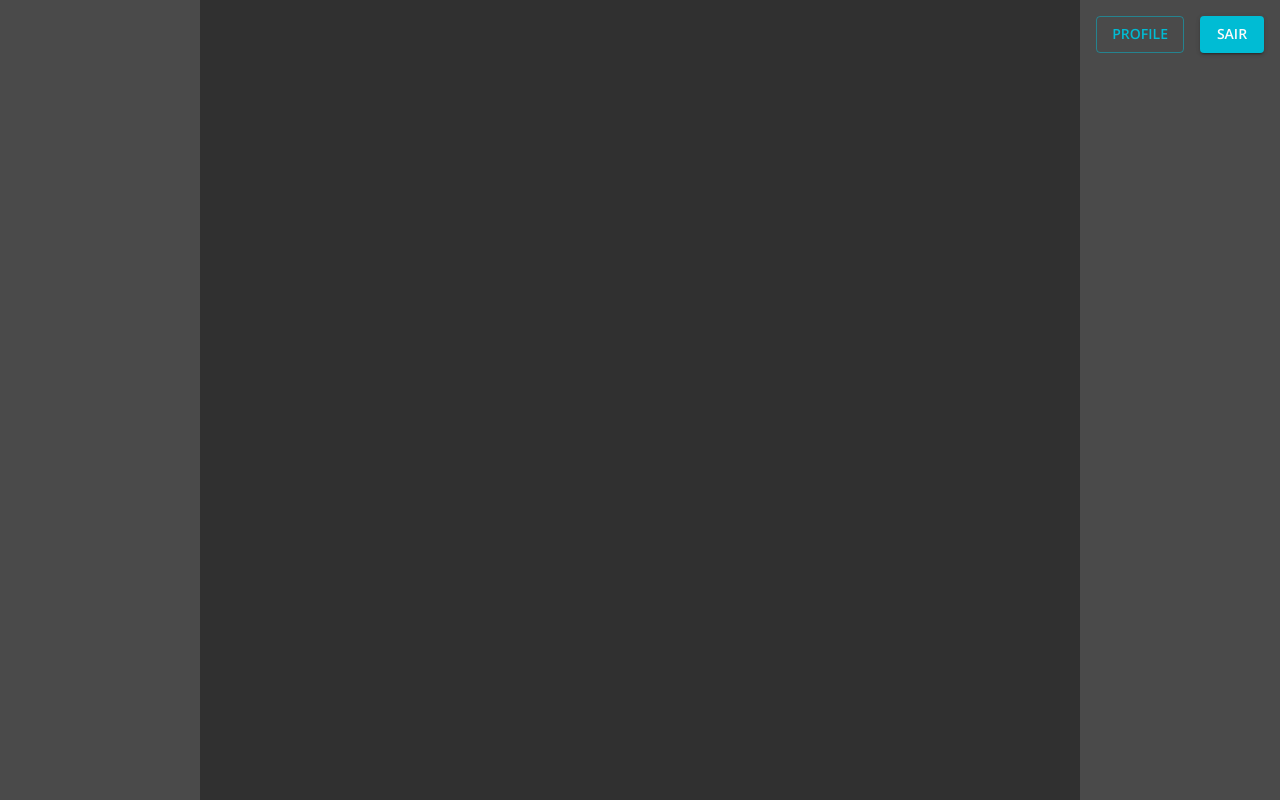
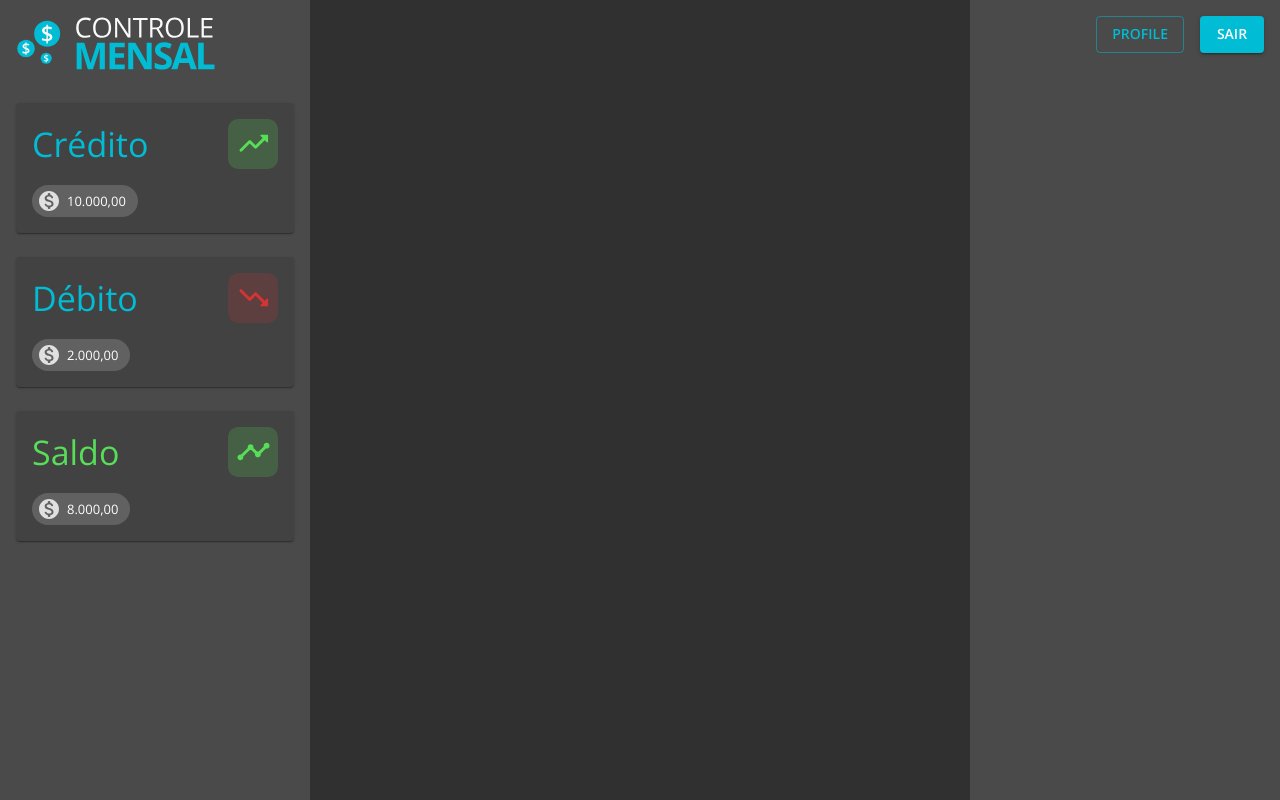
Before and after one commit to carloswimmer/controle-mensal, a React (Create React App) app: page /dashboard in a window 1280 px wide. Built offline with nearby package versions, Linux system fonts and the light colour scheme; no server answers; sample sign-in values are in the browser's storage.

Commit message:
Create LeftAside cards

```diff
--- /dev/null
+++ b/src/pages/Dashboard/BalanceCard.tsx
@@ -0,0 +1,50 @@
+import { Paper as MuiPaper, Box, Typography, Chip } from '@material-ui/core'
+import { styled, Theme } from '@material-ui/core/styles'
+import { TimelineRounded, MonetizationOnRounded } from '@material-ui/icons'
+
+const DebitCard = () => {
+  return (
+    <Paper>
+      <Box display="flex" justifyContent="space-between" alignItems="center">
+        <Typography variant="h4">Saldo</Typography>
+        <IconContainer>
+          <TimelineRounded fontSize="large" />
+        </IconContainer>
+      </Box>
+      <Box
+        display="flex"
+        justifyContent="flex-start"
+        alignItems="center"
+        marginTop={2}
+      >
+        <Chip icon={<MonetizationOnRounded />} label="8.000,00" />
+      </Box>
+    </Paper>
+  )
+}
+
+const balanceColor = '#57dd57'
+
+const Paper = styled(MuiPaper)<Theme>(({ theme }) => ({
+  padding: theme.spacing(2),
+
+  '& .MuiTypography-root': {
+    color: balanceColor,
+  },
+}))
+
+const IconContainer = styled('div')<Theme>(({ theme }) => ({
+  display: 'flex',
+  justifyContent: 'center',
+  alignItems: 'center',
+  height: 50,
+  width: 50,
+  borderRadius: 10,
+  backgroundColor: balanceColor + '30',
+
+  '& .MuiSvgIcon-root': {
+    color: balanceColor,
+  },
+}))
+
+export default DebitCard
--- /dev/null
+++ b/src/pages/Dashboard/CreditCard.tsx
@@ -0,0 +1,44 @@
+import { Paper as MuiPaper, Box, Typography, Chip } from '@material-ui/core'
+import { styled, Theme } from '@material-ui/core/styles'
+import { TrendingUpRounded, MonetizationOnRounded } from '@material-ui/icons'
+
+const CreditCard = () => {
+  return (
+    <Paper>
+      <Box display="flex" justifyContent="space-between" alignItems="center">
+        <Typography variant="h4">Crédito</Typography>
+        <IconContainer>
+          <TrendingUpRounded fontSize="large" />
+        </IconContainer>
+      </Box>
+      <Box
+        display="flex"
+        justifyContent="flex-start"
+        alignItems="center"
+        marginTop={2}
+      >
+        <Chip icon={<MonetizationOnRounded />} label="10.000,00" />
+      </Box>
+    </Paper>
+  )
+}
+
+const Paper = styled(MuiPaper)<Theme>(({ theme }) => ({
+  padding: theme.spacing(2),
+}))
+
+const IconContainer = styled('div')<Theme>(({ theme }) => ({
+  display: 'flex',
+  justifyContent: 'center',
+  alignItems: 'center',
+  height: 50,
+  width: 50,
+  borderRadius: 10,
+  backgroundColor: '#57dd5730',
+
+  '& .MuiSvgIcon-root': {
+    color: '#57dd57',
+  },
+}))
+
+export default CreditCard
--- /dev/null
+++ b/src/pages/Dashboard/DebitCard.tsx
@@ -0,0 +1,44 @@
+import { Paper as MuiPaper, Box, Typography, Chip } from '@material-ui/core'
+import { styled, Theme } from '@material-ui/core/styles'
+import { TrendingDownRounded, MonetizationOnRounded } from '@material-ui/icons'
+
+const DebitCard = () => {
+  return (
+    <Paper>
+      <Box display="flex" justifyContent="space-between" alignItems="center">
+        <Typography variant="h4">Débito</Typography>
+        <IconContainer>
+          <TrendingDownRounded fontSize="large" />
+        </IconContainer>
+      </Box>
+      <Box
+        display="flex"
+        justifyContent="flex-start"
+        alignItems="center"
+        marginTop={2}
+      >
+        <Chip icon={<MonetizationOnRounded />} label="2.000,00" />
+      </Box>
+    </Paper>
+  )
+}
+
+const Paper = styled(MuiPaper)<Theme>(({ theme }) => ({
+  padding: theme.spacing(2),
+}))
+
+const IconContainer = styled('div')<Theme>(({ theme }) => ({
+  display: 'flex',
+  justifyContent: 'center',
+  alignItems: 'center',
+  height: 50,
+  width: 50,
+  borderRadius: 10,
+  backgroundColor: '#d6343430',
+
+  '& .MuiSvgIcon-root': {
+    color: '#d63434',
+  },
+}))
+
+export default DebitCard
--- a/src/pages/Dashboard/index.tsx
+++ b/src/pages/Dashboard/index.tsx
@@ -1,10 +1,30 @@
-import { styled, Theme } from '@material-ui/core'
+import { Box, styled, Theme, Grid } from '@material-ui/core'
+
+import Logo from '../../components/Logo'
 import Menu from './Menu'
+import CreditCard from './CreditCard'
+import DebitCard from './DebitCard'
+import BalanceCard from './BalanceCard'
 
 const Dashboard = () => {
   return (
     <>
-      <LeftAside></LeftAside>
+      <LeftAside>
+        <Box width={200}>
+          <Logo />
+        </Box>
+        <Grid container spacing={3}>
+          <Grid item xs={12}>
+            <CreditCard />
+          </Grid>
+          <Grid item xs={12}>
+            <DebitCard />
+          </Grid>
+          <Grid item xs={12}>
+            <BalanceCard />
+          </Grid>
+        </Grid>
+      </LeftAside>
       <MainContent></MainContent>
       <RightAside>
         <Menu />
@@ -13,13 +33,14 @@ const Dashboard = () => {
   )
 }
 
-const LeftAside = styled('aside')(() => ({
+const LeftAside = styled('aside')<Theme>(({ theme }) => ({
   backgroundColor: '#ffffff20',
   position: 'fixed',
   top: 0,
   left: 0,
-  width: 200,
+  width: 310,
   height: '100vh',
+  padding: theme.spacing(2),
 }))
 
 const MainContent = styled('main')(() => ({
@@ -31,7 +52,7 @@ const RightAside = styled('aside')<Theme>(({ theme }) => ({
   position: 'fixed',
   top: 0,
   right: 0,
-  minWidth: 200,
+  width: 310,
   height: '100vh',
   padding: theme.spacing(2),
 }))
```
